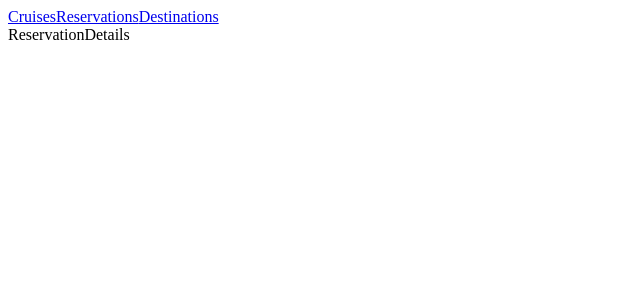
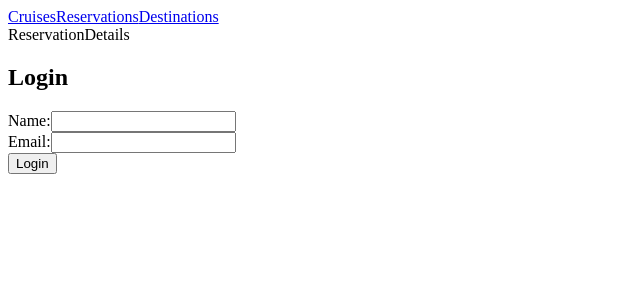
Before and after one commit to karelvanoordt/sailvation-app-frontend, a React (Create React App) app: page / in a window 1280 px wide. Shown: the top 300 px of the page, without its empty margins (0-640 px from the left). Built offline with nearby package versions, Linux system fonts and the light colour scheme.

Commit message:
Add login component

```diff
--- a/src/App.js
+++ b/src/App.js
@@ -2,11 +2,13 @@
   BrowserRouter as Router,
 } from 'react-router-dom';
 import AppContainer from './components/AppContainer';
+import LoginPage from './components/login/login';
 
 function App() {
   return (
     <Router>
       <AppContainer />
+      <LoginPage />
     </Router>
   );
 }
--- /dev/null
+++ b/src/components/login/LoginForm.js
@@ -0,0 +1,32 @@
+import React, { useState } from 'react';
+
+function LoginForm({ Login }) {
+  const [details, setDetails] = useState({ name: '', email: '' });
+
+  const submitHandler = (e) => {
+    e.preventDefault();
+    Login(details);
+  };
+
+  return (
+    <form onSubmit={submitHandler}>
+      <div className="form-inner">
+        <h2>Login</h2>
+        {/* ERROR! */}
+        <div className="form-group">
+          <label htmlFor="name">Name:</label>
+          <input type="text" name="name" id="name" onChange={(e) => setDetails({ ...details, name: e.target.value })} value={details.name} />
+        </div>
+
+        <div className="form-group">
+          <label htmlFor="email">Email:</label>
+          <input type="email" name="email" id="email" onChange={(e) => setDetails({ ...details, email: e.target.value })} value={details.email} />
+        </div>
+
+        <input type="submit" value="Login" />
+      </div>
+    </form>
+  );
+}
+
+export default LoginForm;
--- /dev/null
+++ b/src/components/login/login.js
@@ -0,0 +1,47 @@
+import React, { useState } from 'react';
+import LoginForm from './LoginForm';
+
+export default function LoginPage() {
+  const adminUser = {
+    email: 'admin@admin.com',
+    name: 'Karel',
+  };
+
+  const [user, setUser] = useState({ name: '', email: '' });
+
+  const Login = (details) => {
+    console.log(details);
+    if (details.email === adminUser.email && details.name === adminUser.name) {
+      console.log('Logged in');
+      setUser({
+        name: details.name,
+        email: details.email,
+      });
+    } else {
+      console.log('Details not match');
+    }
+  };
+
+  const Logout = () => {
+    console.log('Logout');
+    setUser({
+      name: '',
+      email: '',
+    });
+  };
+
+  return (
+
+    <div className="login-container">
+
+      {(user.email !== '') ? (
+        <div className="RESERVATIONS">
+          RESERVATIONS
+          <button onClick={Logout()}>Logout</button>
+        </div>
+      ) : (
+        <LoginForm Login={Login} />
+      )}
+    </div>
+  );
+}
```
